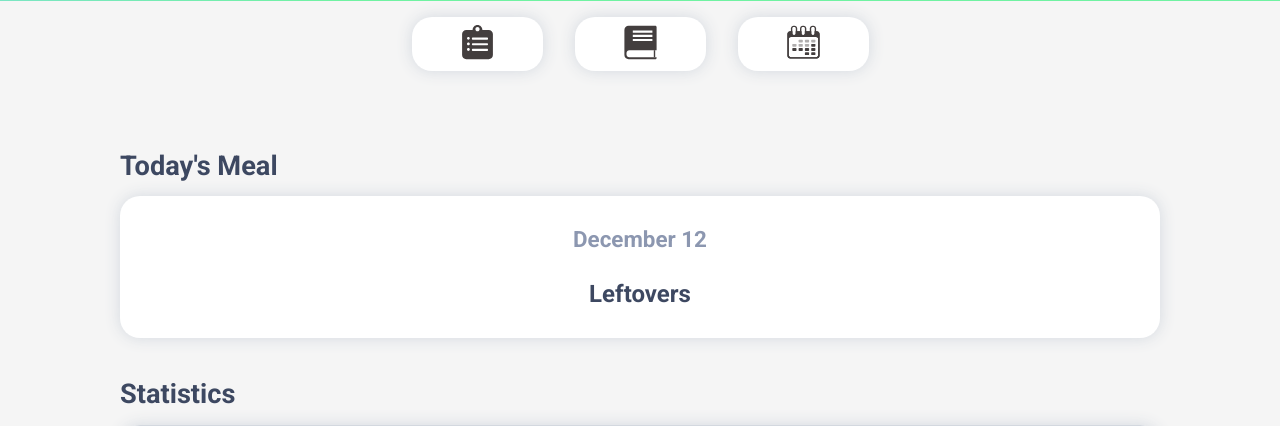
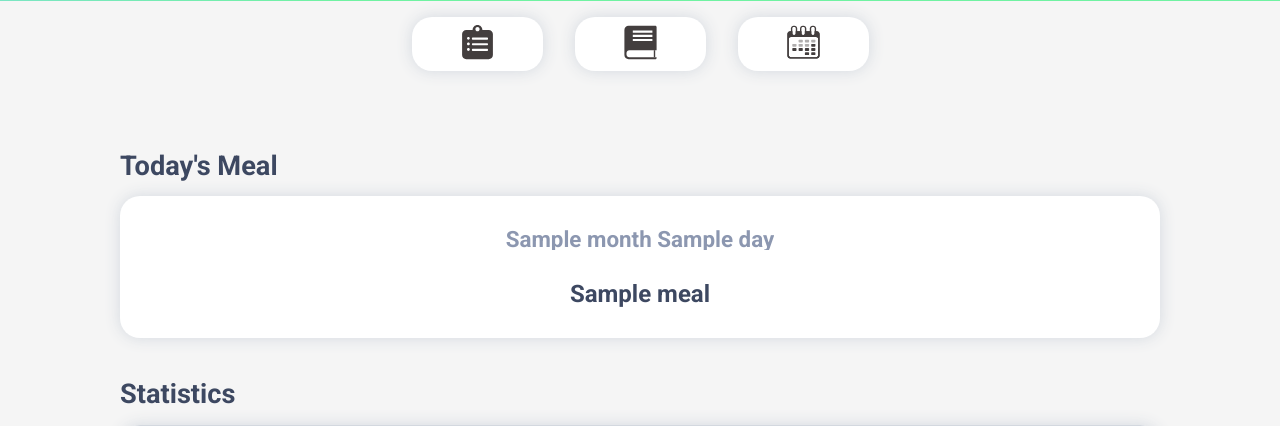
Before and after one commit to DrakeB1234/Grocery-Web-Application, a Flask app: template templates/home.html in a window 1280 px wide. Shown: the part 319-745 px from the top of the page. Run offline with Flask 2, Linux system fonts and the light colour scheme; the template is opened without the code that fills it: most values are stand-ins (such as "Sample title", 1, 10 or a date in 2020); some libraries are stand-ins or nearby versions.

Commit message:
added way to see current meal set on home page

```diff
--- a/app.py
+++ b/app.py
@@ -36,9 +36,6 @@ def user_info(id):
     db.execute(f'SELECT * FROM users WHERE user_id = {id}')
     session["user"] = db.fetchall()
     session["user_id"] = id
-    # if user is admin
-    if (id == 1):
-        return redirect("/admin")
     return
 
 
@@ -253,7 +250,26 @@ def home():
     ''')
     grocery += db.fetchall()
 
-    return render_template("home.html", user=user[0], url=request.path, grocery=grocery, grocerytime=session.get("grocery_time"))
+    # getting users current meal plan (based on current date)
+    now = date.today()
+    db.execute(f'''
+    SELECT meal
+    FROM mealPlanner
+    WHERE user_id = {id} AND
+    date = '{now}'
+    ''')
+    curMeal = db.fetchall()
+
+    # if no meal is found
+    if curMeal == ():
+        curMeal = "Nothing Planned!"
+    else:
+        curMeal = curMeal[0]["meal"]
+
+    # setting tuple
+    curMeal = ({"month" : now.strftime("%B"), "day" : now.strftime("%d"), "meal" : curMeal})
+
+    return render_template("home.html", user=user[0], url=request.path, grocery=grocery, grocerytime=session.get("grocery_time"), curMeal=curMeal)
 
 # account settings page
 @app.route("/accntsettings", methods=["GET", "POST"])
@@ -289,6 +305,8 @@ def accntsettings():
             # if file is successful, change file path in user
             db.execute(f"UPDATE users SET avatar_path = '{pathVar}' WHERE user_id = {id}")
             mysql.connection.commit()
+            # get new user info to get new avatar path
+            user_info(id)
             # flash message then redirect
             flash("Avatar Uploaded", "Success")
             return redirect("/accntsettings")
@@ -301,8 +319,13 @@ def accntsettings():
             if not inputName:
                 flash("Missing Username", "User-Error")
                 return redirect("/accntsettings")
+
             if not inputName.isalnum():
                 flash("Use Only Letters and Numbers", "User-Error")
+                return redirect("/accntsettings")
+
+            if  len(inputName) < 3 or len(inputName) > 20:
+                flash("Only use between 3 and 20 characters", "User-Error")
                 return redirect("/accntsettings")
 
             # Ensure input username is unique
@@ -680,17 +703,24 @@ def mealplan():
     ''')
     mealplan = db.fetchall()
 
+    print(mealplan[0])
+
     if mealplan == ():
         flash("Error Loading Meal Planner, Contact Admin", "Server-Error")
         return redirect("/")
 
-    # get current month
+    # get current month and year
     try:
-        month = mealplan[0]["date"].strftime("%B")
+        month = mealplan[7]["date"].strftime("%B")
     except:
         month = "unset"
 
-    return render_template("mealplanner.html", user=user[0], url=request.path, mealplan=mealplan, month=month)
+    try:
+        year = mealplan[7]["date"].strftime("%Y")
+    except:
+        year = "unset"
+
+    return render_template("mealplanner.html", user=user[0], url=request.path, mealplan=mealplan, month=month, year=year)
 
 # mealplanner mod page
 @app.route("/mealplannermod", methods=["POST"])
--- a/static/css/listview.css
+++ b/static/css/listview.css
@@ -82,7 +82,7 @@ div.container-list {
         }
             /* item note */
             div#listdata-get > h4 {
-                padding: 0.5em 0 0.5em 2em;
+                padding: 0.5em 0 0.5em 3em;
                 font-size: 1rem;
                 font-weight: 700;
                 color: var(--main-med);
--- a/static/css/mealplanner.css
+++ b/static/css/mealplanner.css
@@ -23,7 +23,9 @@ form#container-dateadd {
     flex-direction: column;
     align-items: center;
     gap: 1em;
+    margin-bottom: 1em;
     padding: 1em;
+    border-bottom: 1px solid var(--white-med);
 }
     /* form header text */
     form#container-dateadd > h1 {
@@ -118,6 +120,10 @@ div.container-list {
         display: flex;
         padding: 1em 0 1em 0;
     }
+        /* every 7 containers (one week) */
+        div.container-list > div.container-item:nth-child(7n + 2) {
+            border-bottom: 1px solid var(--grey-med);
+        }
         /* first container (date) */
         div.container-list > div.container-item > div:first-child{
             text-align: center;
--- a/static/js/listview.js
+++ b/static/js/listview.js
@@ -19,7 +19,7 @@
             <form id="item-del" action="/listviewmod" method="post" onsubmit="userConfirmAct(event, 'delete')">
             <button name="itemDel" value="${e["id"]}" type="submit"><img src="../static/images/icons/icon-trash.svg"></button>\
             </form>`;
-            html += `</div><h4>^ Note: ${e["note"]}</h4>`;
+            html += `</div><h4 style="border-left: 5px solid ${catColor}">^ Note: ${e["note"]}</h4>`;
         }
         else {
             html += `<div class='container-item' style="border-left: 5px solid ${catColor}"><h2>${e["amount"]}</h2><h3 ondblclick="listItemEdit(event, ${e["id"]})">${e["item"]}</h3>\
--- a/templates/accntsettings.html
+++ b/templates/accntsettings.html
@@ -17,7 +17,7 @@
             <h1>Settings</h1>
         </a>
         <div class="header">
-            <img src="{{ user['avatar_path'] }}"></img>
+            <img src="/{{ user['avatar_path'] }}"></img>
             <h1>Username: {{ user["username"] }}</h1>
         </div>
 
--- a/templates/home.html
+++ b/templates/home.html
@@ -25,8 +25,8 @@
             <h1>Today's Meal</h1>
             <div class="container-data">
                 <div class="container-data-card">
-                    <h1>December 12</h1>
-                    <h2>Leftovers</h2>
+                    <h1>{{ curMeal["month"] }} {{ curMeal["day"] }}</h1>
+                    <h2>{{ curMeal["meal"] }}</h2>
                 </div>
             </div>
             <h1>Statistics</h1>
--- a/templates/mealplanner.html
+++ b/templates/mealplanner.html
@@ -17,7 +17,7 @@
         </div>
         <div class="container-list">
             <div class="container-list-header">
-                <h1>{{ month }}</h1>
+                <h1>{{ month }} {{ year }}</h1>
                 <img onclick="mealAdd()" src="../static/images/icons/icon-edit.svg">
             </div>
             <form action="/mealplannermod" method="post" id="container-dateadd" onsubmit="userConfirmAct(event, 'add')">
```
Also changed, not shown: static/images/avatars/MarkusAvatar.jpg (added).
